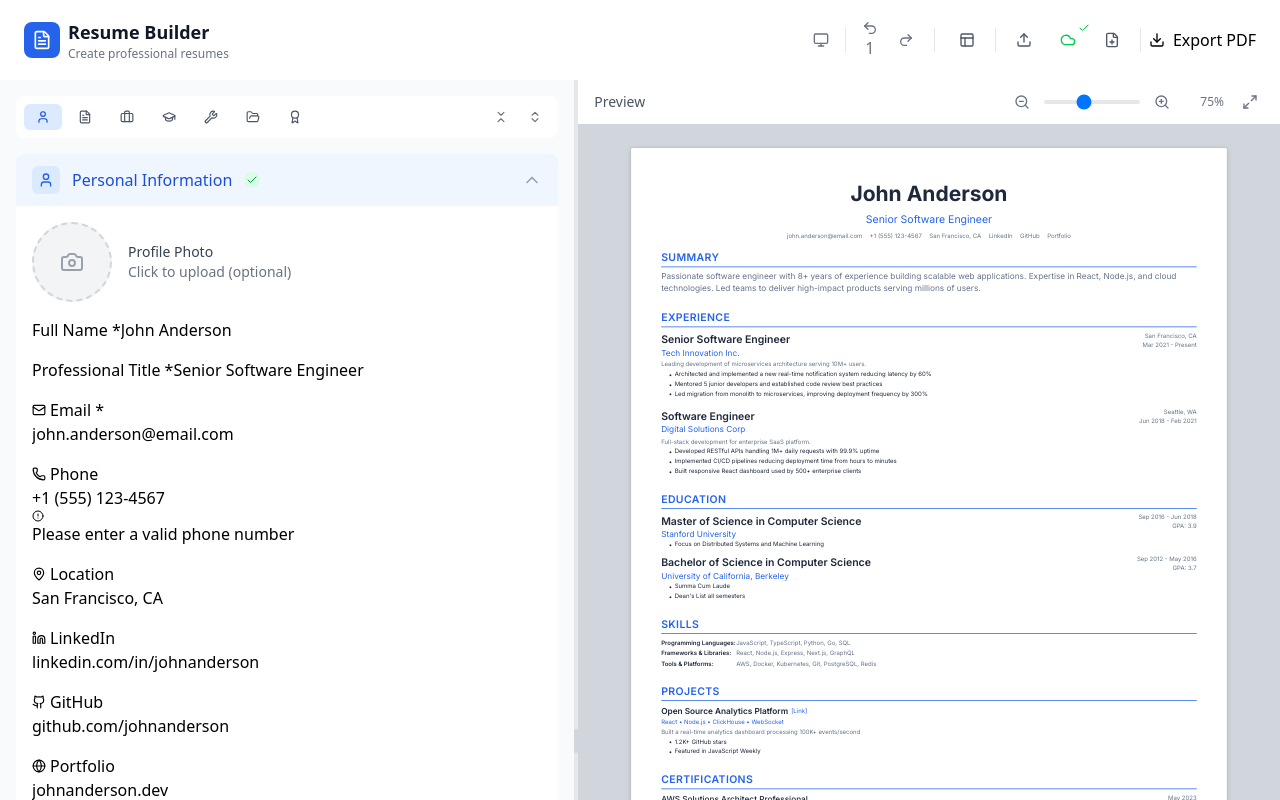
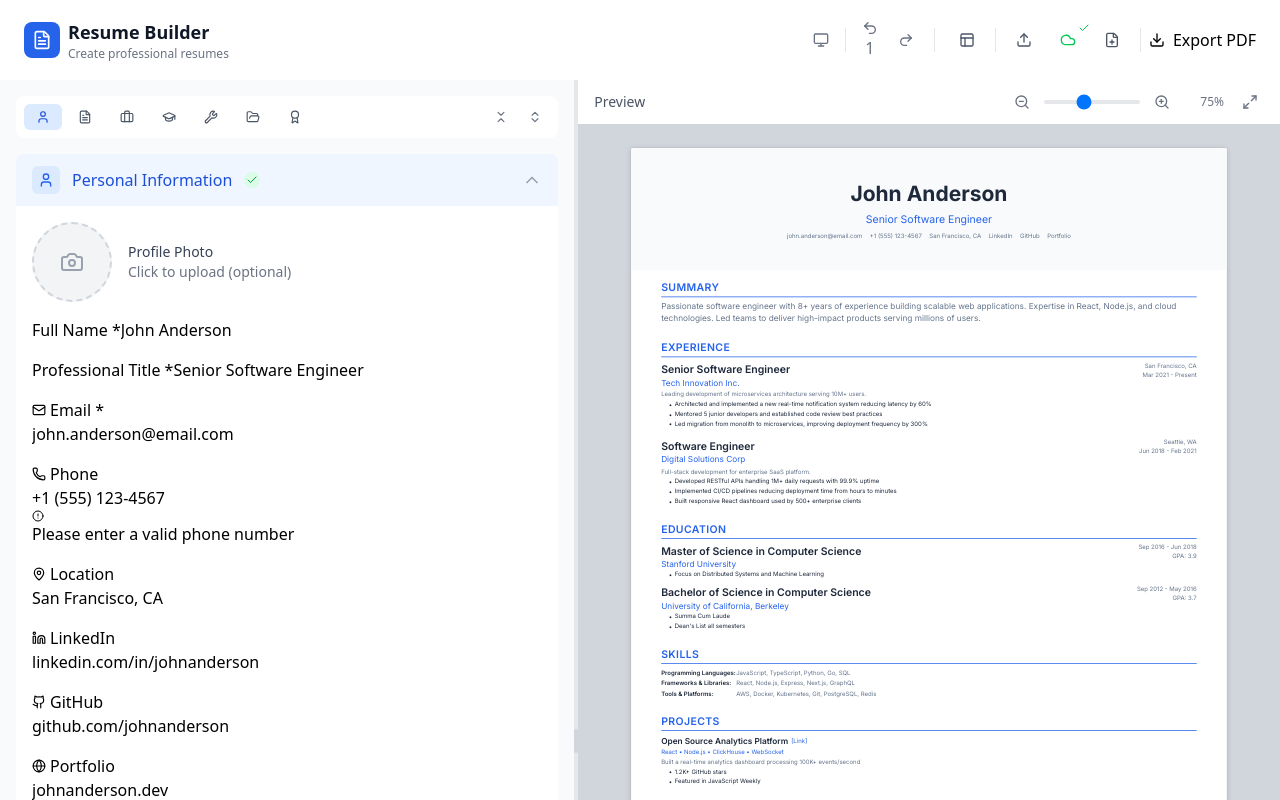
Before and after one commit to karthikeyankkn/resume-builder, a React (Vite) app: page / in a window 1280 px wide. Shown: the top 800 px of the page. Built offline with nearby package versions, Linux system fonts and the light colour scheme.

Commit message:
fixed black template issue

```diff
--- a/src/components/Preview/ResumePreview.jsx
+++ b/src/components/Preview/ResumePreview.jsx
@@ -29,6 +29,17 @@ function formatDate(dateStr) {
   return date.toLocaleDateString('en-US', { month: 'short', year: 'numeric' });
 }
 
+// Check if a color is dark (for contrast calculation)
+function isDarkColor(hexColor) {
+  if (!hexColor || hexColor === 'transparent') return false;
+  const hex = hexColor.replace('#', '');
+  const r = parseInt(hex.substr(0, 2), 16);
+  const g = parseInt(hex.substr(2, 2), 16);
+  const b = parseInt(hex.substr(4, 2), 16);
+  const brightness = (r * 299 + g * 587 + b * 114) / 1000;
+  return brightness < 128;
+}
+
 export default function ResumePreview() {
   const { resume } = useResumeStore();
   const { getCurrentTemplate } = useTemplateStore();
@@ -42,15 +53,20 @@ export default function ResumePreview() {
   const sidebarPosition = layout?.sidebar?.position || 'right';
   const sidebarSections = layout?.sidebar?.sections || [];
 
+  // Check if header has dark background for contrast
+  const headerBg = colors?.headerBg || colors?.background || '#ffffff';
+  const hasHeader = headerBg && headerBg !== colors?.background;
+  const headerIsDark = isDarkColor(headerBg);
+
   // Dynamic styles based on template
   const styles = {
     page: {
       fontFamily: `${fonts?.body || 'Inter'}, Helvetica, Arial, sans-serif`,
       fontSize: fonts?.sizes?.body || '9px',
-      paddingTop: spacing?.padding || '30px',
+      paddingTop: hasHeader ? '0' : (spacing?.padding || '30px'),
       paddingBottom: spacing?.padding || '30px',
-      paddingLeft: spacing?.padding || '35px',
-      paddingRight: spacing?.padding || '35px',
+      paddingLeft: hasHeader ? '0' : (spacing?.padding || '35px'),
+      paddingRight: hasHeader ? '0' : (spacing?.padding || '35px'),
       backgroundColor: colors?.background || '#ffffff',
       color: colors?.text || '#1e293b',
       minHeight: '297mm',
@@ -58,7 +74,11 @@ export default function ResumePreview() {
     },
     header: {
       textAlign: layout?.headerStyle === 'centered' ? 'center' : 'left',
-      marginBottom: '12px'
+      marginBottom: '12px',
+      backgroundColor: headerBg,
+      padding: hasHeader ? (spacing?.padding || '30px') : '0',
+      marginLeft: hasHeader ? '0' : '0',
+      marginRight: hasHeader ? '0' : '0'
     },
     profileImage: {
       width: '60px',
@@ -66,18 +86,18 @@ export default function ResumePreview() {
       borderRadius: '30px',
       marginBottom: '8px',
       objectFit: 'cover',
-      border: `2px solid ${colors?.primary || '#2563eb'}`
+      border: `2px solid ${headerIsDark ? '#ffffff' : (colors?.primary || '#2563eb')}`
     },
     name: {
       fontSize: fonts?.sizes?.name || '20px',
       fontWeight: '700',
       fontFamily: `${fonts?.heading || 'Inter'}, Helvetica, Arial, sans-serif`,
-      color: colors?.text || '#1e293b',
+      color: headerIsDark ? '#ffffff' : (colors?.text || '#1e293b'),
       marginBottom: '2px'
     },
     title: {
       fontSize: fonts?.sizes?.title || '11px',
-      color: colors?.primary || '#2563eb',
+      color: headerIsDark ? (colors?.accent || '#93c5fd') : (colors?.primary || '#2563eb'),
       marginBottom: '6px'
     },
     contactRow: {
@@ -87,10 +107,10 @@ export default function ResumePreview() {
       flexWrap: 'wrap',
       gap: '10px',
       fontSize: '8px',
-      color: colors?.secondary || '#64748b'
+      color: headerIsDark ? 'rgba(255,255,255,0.8)' : (colors?.secondary || '#64748b')
     },
     contactLink: {
-      color: colors?.secondary || '#64748b',
+      color: headerIsDark ? 'rgba(255,255,255,0.8)' : (colors?.secondary || '#64748b'),
       textDecoration: 'none'
     },
     section: {
@@ -485,10 +505,17 @@ export default function ResumePreview() {
       certifications: certifications.length > 0 && renderCertifications()
     };
 
+    // Use template's section order, falling back to default order
+    const defaultOrder = ['summary', 'experience', 'education', 'skills', 'projects', 'certifications'];
+    const templateOrder = layout?.sectionOrder || defaultOrder;
+
+    // Filter to only sections that exist (excluding personalInfo which is in header)
+    const orderedKeys = templateOrder.filter(key => key !== 'personalInfo' && key in sections);
+
     // Filter out sidebar sections if using sidebar layout
     const mainSectionKeys = hasSidebar
-      ? Object.keys(sections).filter(key => !sidebarSections.includes(key))
-      : Object.keys(sections);
+      ? orderedKeys.filter(key => !sidebarSections.includes(key))
+      : orderedKeys;
 
     return mainSectionKeys.map(key => sections[key]);
   };
@@ -560,7 +587,11 @@ export default function ResumePreview() {
 
       {/* Content Layout */}
       {hasSidebar ? (
-        <div style={{ display: 'flex', gap: '16px' }}>
+        <div style={{
+          display: 'flex',
+          gap: '16px',
+          padding: hasHeader ? `0 ${spacing?.padding || '35px'} 0 ${spacing?.padding || '35px'}` : '0'
+        }}>
           {sidebarPosition === 'left' && (
             <div style={{ ...styles.sidebar, width: '30%' }}>
               {renderSidebarSections()}
@@ -577,7 +608,9 @@ export default function ResumePreview() {
           )}
         </div>
       ) : (
-        <div>
+        <div style={{
+          padding: hasHeader ? `0 ${spacing?.padding || '35px'} 0 ${spacing?.padding || '35px'}` : '0'
+        }}>
           {renderMainSections()}
           {customSections.length > 0 && renderCustomSections()}
         </div>
```
